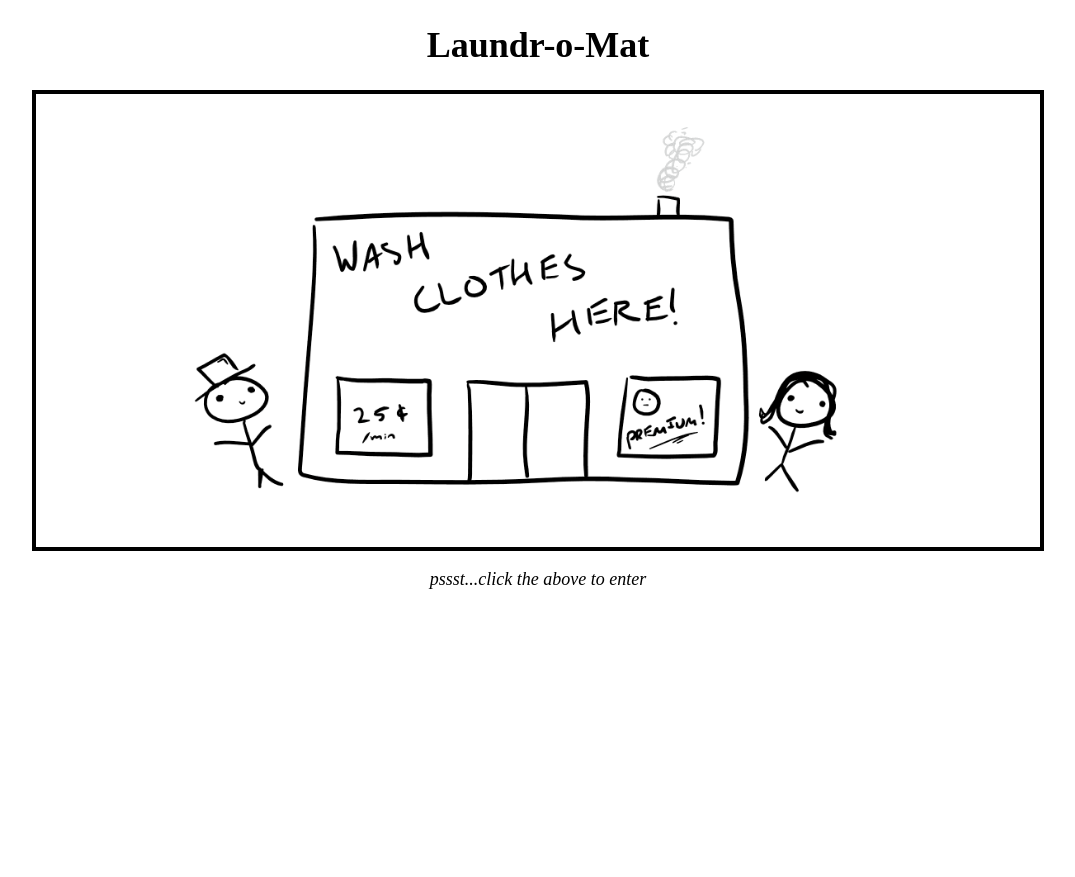
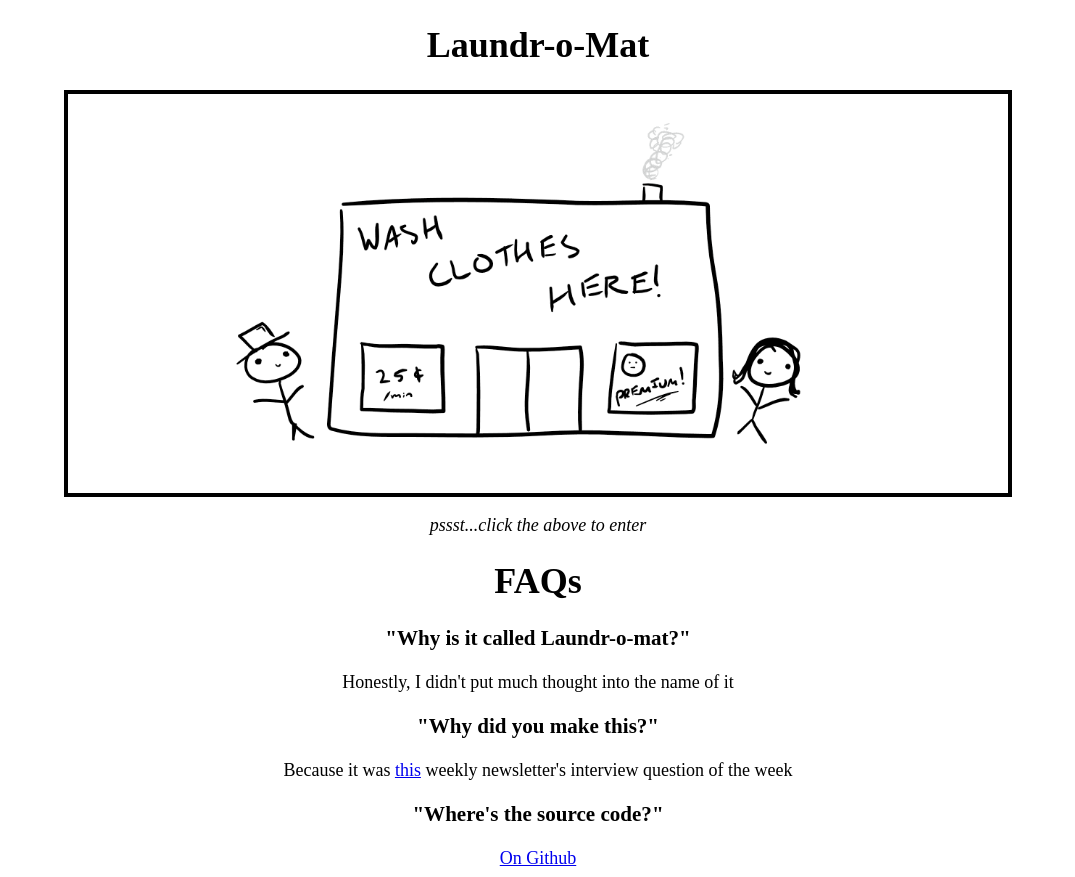
Before and after one commit to konaraddi/laundr-o-mat, a Vue app: page / in a window 1280 px wide. Shown: the whole page, without its empty margins (102-1177 px from the left). Before the commit the page ends 800 px from the top, so only its background shows below. Built offline with nearby package versions, Linux system fonts and the light colour scheme; a web font is replaced by a local one.

Commit message:
Added FAQs section

```diff
--- a/src/components/StoreFront.vue
+++ b/src/components/StoreFront.vue
@@ -3,6 +3,13 @@
     <h1>Laundr-o-Mat</h1>
     <router-link to="/laundromat"><button><img src="../assets/storefront.png" alt=""></button></router-link>
     <p><em>pssst...click the above to enter</em></p>
+    <h1>FAQs</h1>
+    <h3>"Why is it called Laundr-o-mat?"</h3>
+    <p>Honestly, I didn't put much thought into the name of it</p>
+    <h3>"Why did you make this?"</h3>
+    <p>Because it was <a href="https://tinyletter.com/cassidoo" target="_blank">this</a> weekly newsletter's interview question of the week</p>
+    <h3>"Where's the source code?"</h3>
+    <a href="//github.com/konaraddio/laundr-o-mat" target="_blank">On Github</a>
   </div>
 </template>
 
@@ -12,11 +19,15 @@ export default {
 }
 </script>
 
-<style lang="scss" scoped>
-img {
-  width: 80%;
+<style scoped>
+@media screen and (min-width: 769px){
+  img, button {
+    width: 75%;
+  }
 }
-button {
-  width: 80%;
+@media screen and (max-width: 768px){
+  img, button {
+    width: 90%;
+  }
 }
 </style>
```
